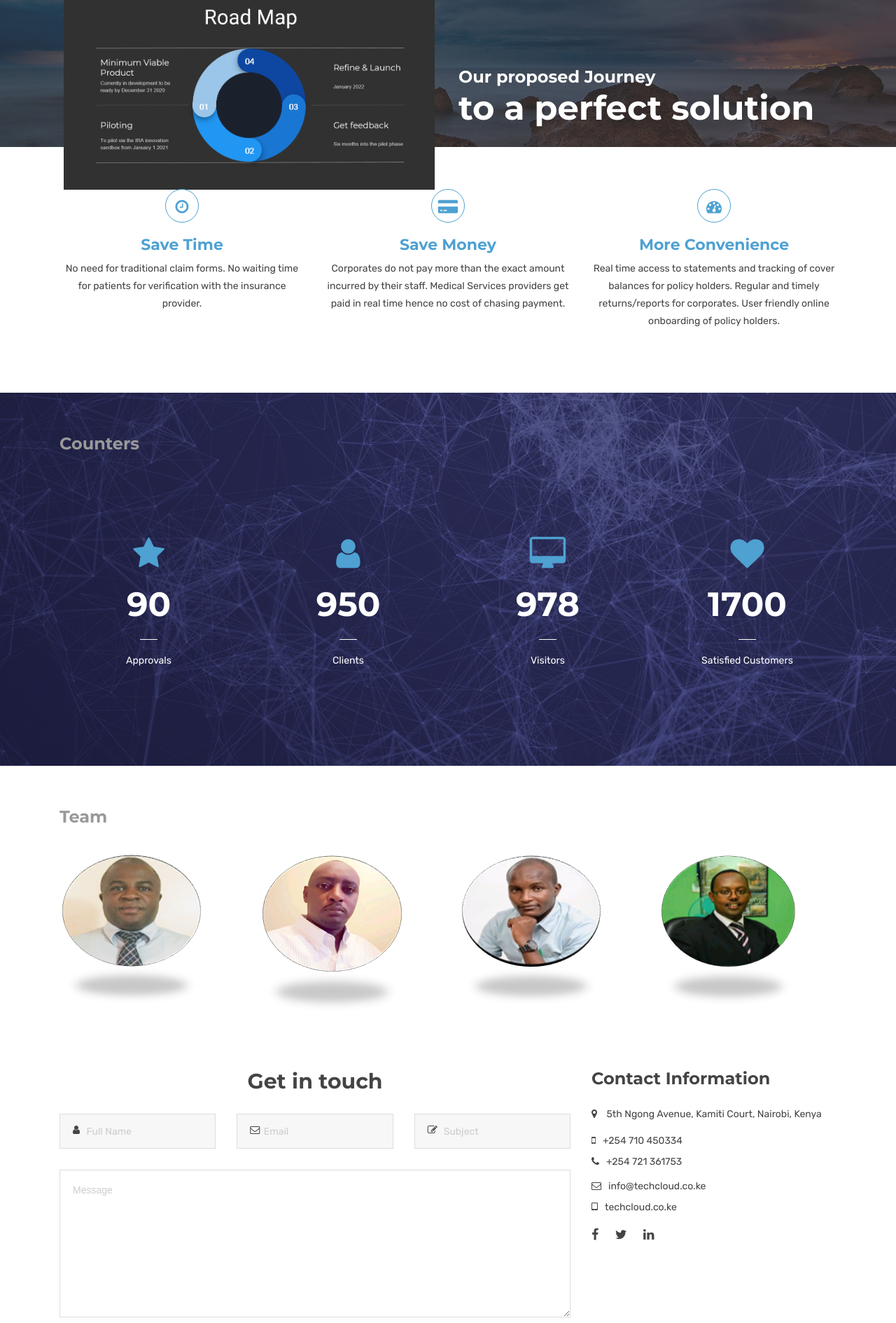
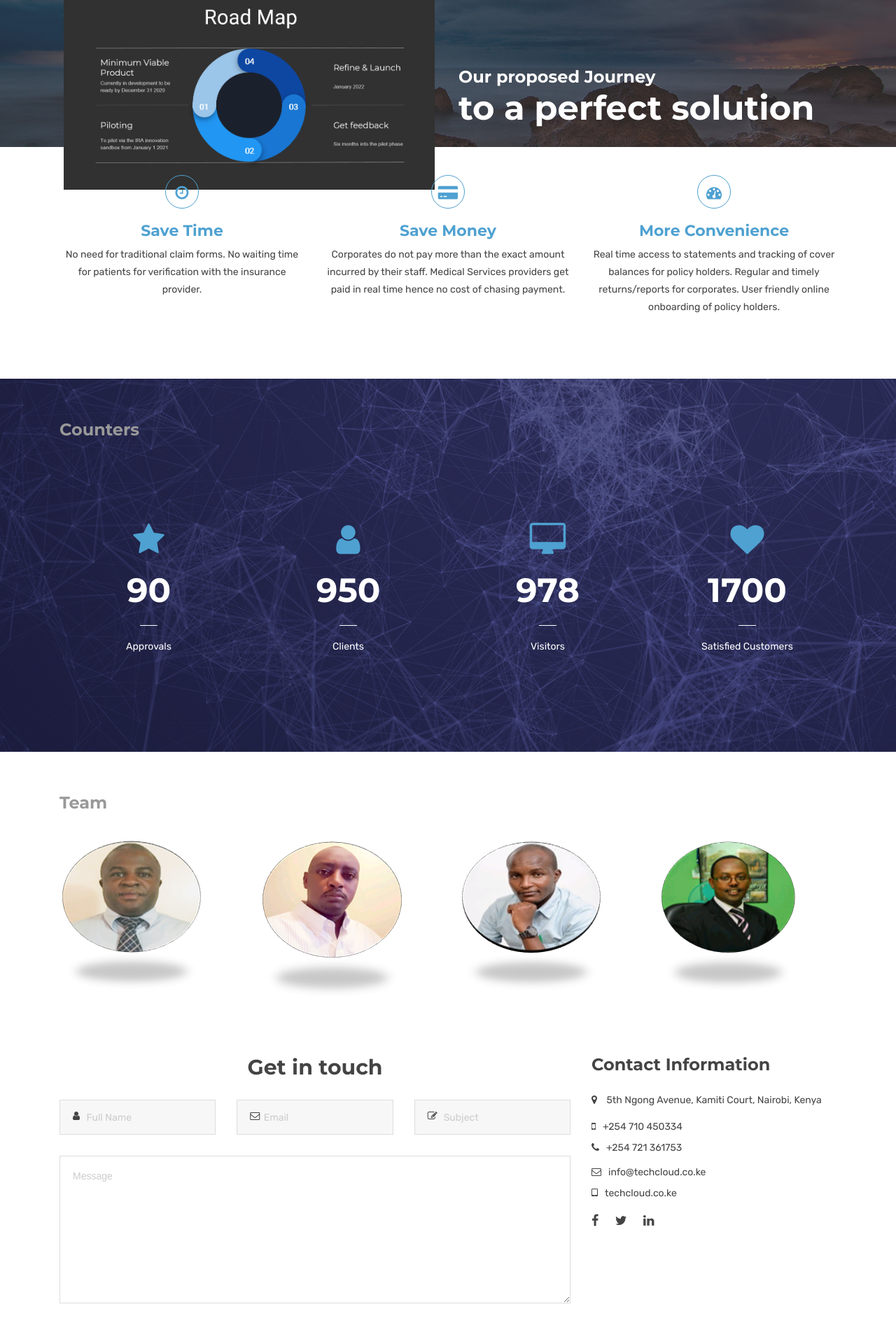
Before and after one commit to iHealth-paycard/ihealth, a Jekyll site: the page built from index.html, in a window 1280 px wide. Shown: the part 1868-3758 px from the top of the page at 70% size. Built offline with Jekyll 4.4.1, drawn with Linux system fonts in a browser that asks for light colours.

Commit message:
modified main.js

```diff
--- a/assets/js/main.js
+++ b/assets/js/main.js
@@ -263,6 +263,11 @@
         </div>
       </div>
     </div>
+
+    <!-- Spacer Section -->
+     <div style="margin: 20px" height="30px"></div>
+    <!--End of spacer section -->
+
   </div>
     `);
 
--- a/index.html
+++ b/index.html
@@ -50,9 +50,6 @@
       <!-- Road map -->
       <div id="roadmap-container">
       </div>
-      <!-- Spacer Section -->
-      <div style="margin: 60px"></div>
-      <!--End of spacer section -->
 
   <!-- End Road Map -->
 
```
